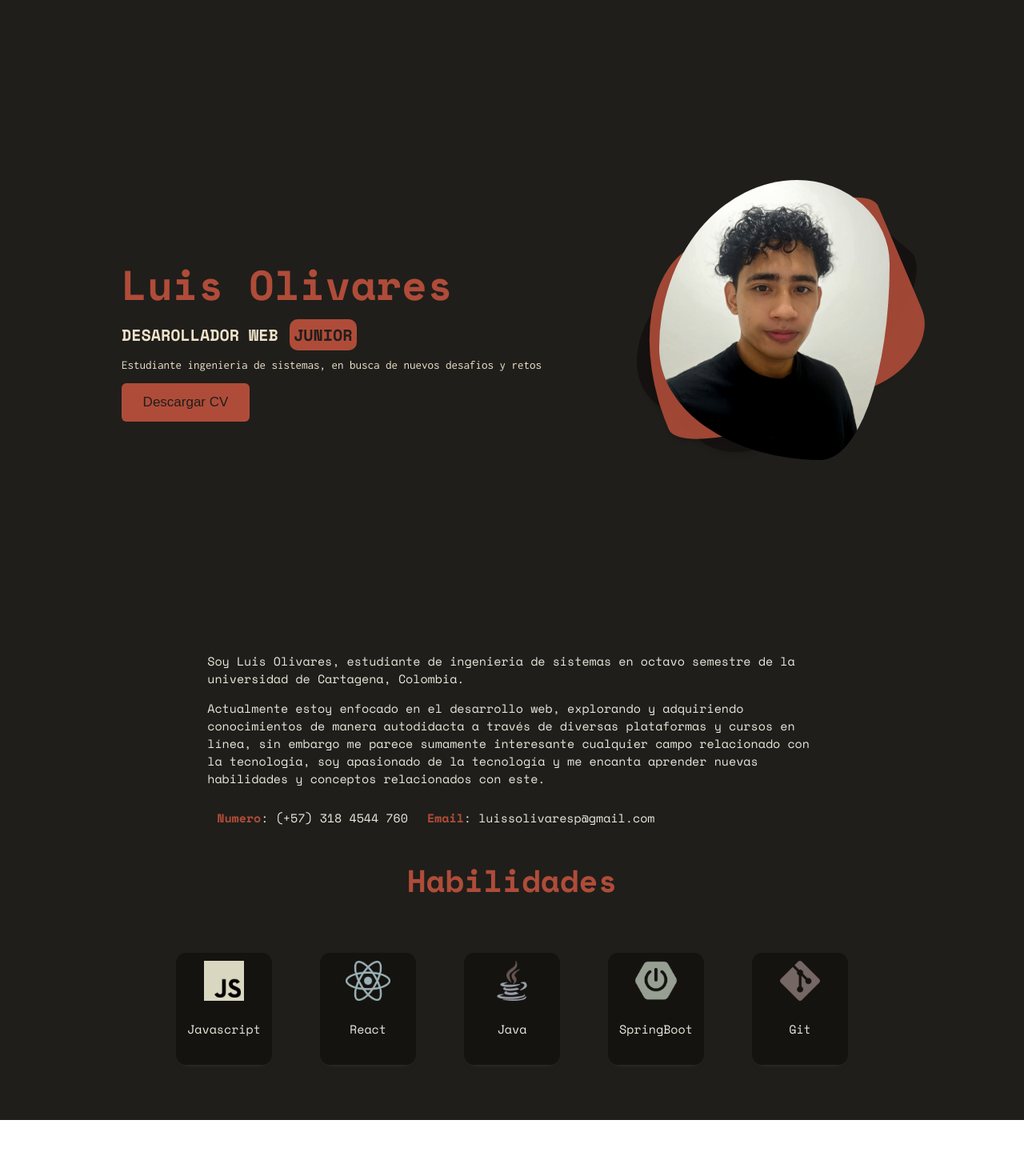
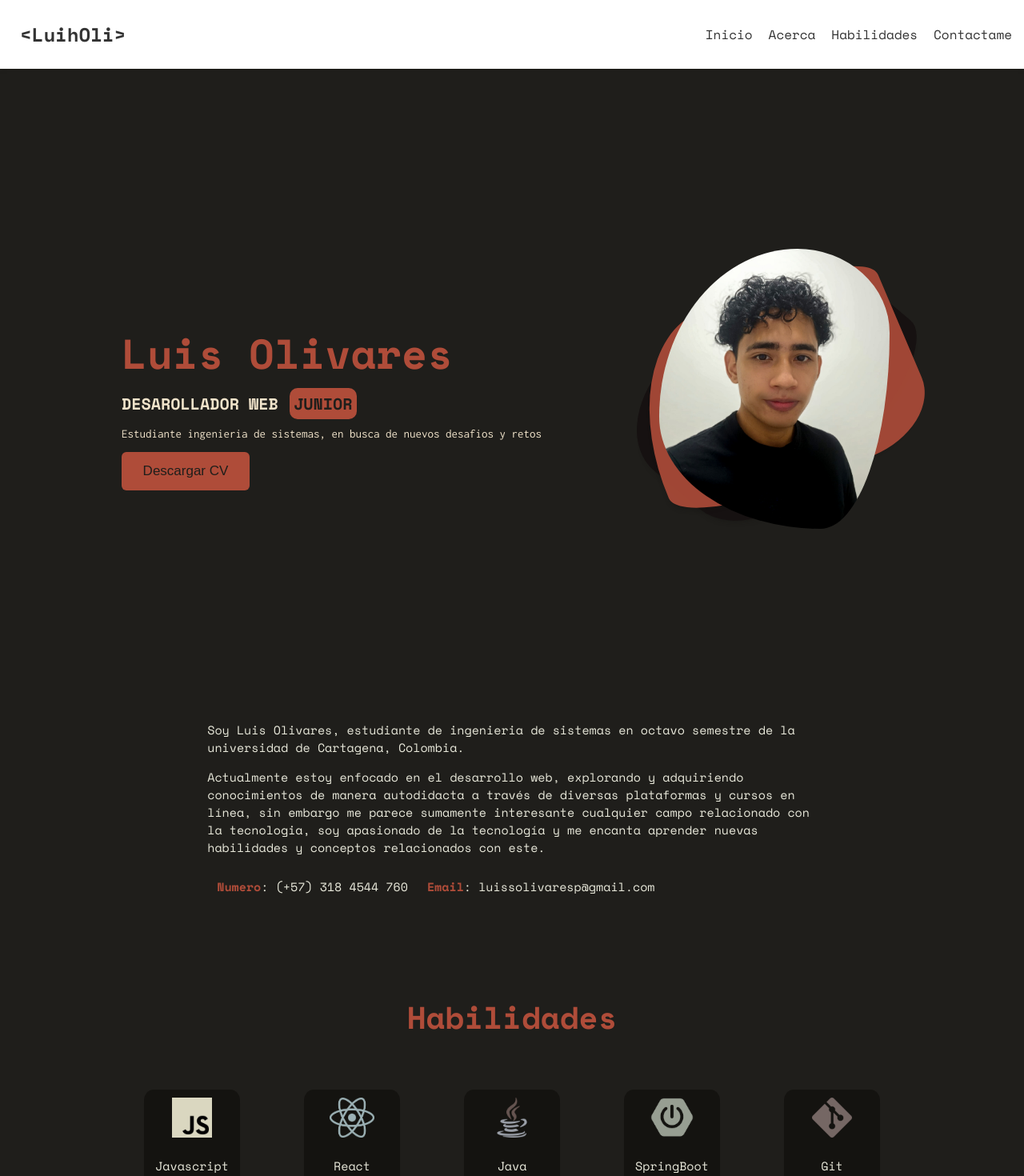
Before and after one commit to iLuisOlivares/Portfolio-2023, a React (Create React App) app: page / in a window 1280 px wide. Shown: the top 1470 px of the page at 80% size. Before the commit the page ends 1400 px from the top, so only its background shows below. Built offline with nearby package versions, Linux system fonts and the light colour scheme.

Commit message:
🤕 Header base

```diff
--- a/src/assets/styles/style.js
+++ b/src/assets/styles/style.js
@@ -58,6 +58,12 @@ border-radius: 6px;
     background-color: #AF4C39;
     border: 0;
     cursor: pointer;
+    @media screen and (max-width: 900px) {
+    margin: 5px;
+    height: 50px;
+    border-radius: 20px;
+    width: 320px;
+}
 `;
 
 
--- a/src/components/About/PersonalInfo.jsx
+++ b/src/components/About/PersonalInfo.jsx
@@ -7,10 +7,12 @@ const Infocont = styled.div`
   display: flex;
   align-items: center;
   flex-direction: row;
-  @media screen and (max-width: 640px) {
-    margin: 5px;
-    height: 290px;
-    width: 320px;
+  @media screen and (max-width: 900px) {
+    height: 90px;
+    flex-direction: column;
+    text-align: left;
+    align-items: flex-start;
+
 }
 `;
 
--- a/src/components/About/index.jsx
+++ b/src/components/About/index.jsx
@@ -4,37 +4,33 @@ import { Me } from './Me'
 import { PersonalInfo } from './PersonalInfo'
 import styled from 'styled-components';
 
-const AboutMe = styled.div`
-width: 70%;
-height: 400px;
-text-align: left;
-color: black;
-@media screen and (max-width: 1000px) {
-  width: 345px;
-  height: auto;
-}
-`;
 
 const AboutSection = styled.section`
   display: flex;
   flex-direction: column;
   justify-content: space-around;
-  height: 200px;
   width: 100%;
-  @media screen and (max-width: 1000px) {
-  height: 405px;
+  @media screen and (max-width: 900px) {
+  height: 480px;
   z-index: 1;
   }
+`;
+
+const AboutMe = styled.div`
+width: 70%;
+text-align: left;
+color: black;
+@media screen and (max-width: 900px) {
+  width: 345px;
+  height: 480px;
+}
 `;
 
 const AboutContainer = styled.div`
   display: flex;
   justify-content: space-around;
-  height: 200px;
-
-  @media screen and (max-width: 1000px) {
+  @media screen and (max-width: 900px) {
   flex-direction: column-reverse;
-
   justify-content: space-around;
   align-items: center;
 }
--- a/src/components/Header.jsx
+++ b/src/components/Header.jsx
@@ -1,7 +1,71 @@
-import React from 'react'
+import React from 'react';
+import styled from 'styled-components';
 
-export const Header = () => {
+const HeaderContainer = styled.header`
+  display: flex;
+  flex-direction: row;
+  justify-content: space-between;
+  align-items: center;
+  padding: 15px;
+  background-color: #ffffff;
+  box-shadow: 0px 2px 5px rgba(0, 0, 0, 0.1);
+`;
+
+const Logo = styled.h1`
+  font-size: 24px;
+  margin: 10px;
+  font-weight: bold;
+  color: #333333;
+`;
+
+const MenuButton = styled.button`
+  display: none;
+  @media (max-width: 768px) {
+    display: block;
+    border: none;
+    background-color: transparent;
+    font-size: 20px;
+    color: #333333;
+    cursor: pointer;
+  }
+`;
+
+const NavMenu = styled.nav`
+  display: flex;
+  flex-direction: row;
+  justify-content: flex-end;
+  align-items: center;
+
+  @media (max-width: 768px) {
+    display: none;
+  }
+`;
+
+const NavItem = styled.a`
+  margin-left: 20px;
+  font-size: 16px;
+  color: #333333;
+  text-decoration: none;
+
+  &:hover {
+    text-decoration: underline;
+  }
+`;
+
+const logo = '<LuihOli>'
+const Header = () => {
   return (
-    <div>Header</div>
-  )
-}
+    <HeaderContainer>
+      <Logo>{logo}</Logo>
+      <MenuButton>Menu</MenuButton>
+      <NavMenu>
+        <NavItem href="#">Inicio</NavItem>
+        <NavItem href="#">Acerca</NavItem>
+        <NavItem href="#">Habilidades</NavItem>
+        <NavItem href="#">Contactame</NavItem>
+      </NavMenu>
+    </HeaderContainer>
+  );
+};
+
+export default Header;
--- a/src/components/Presentation/index.jsx
+++ b/src/components/Presentation/index.jsx
@@ -10,16 +10,18 @@ const PresentationSection = styled.section`
   justify-content: space-around;
   height: 100vh;
   width: 100%;
-  @media screen and (max-width: 1000px) {
-  height: 80vh;
+  @media screen and (max-width: 900px) {
+  height: 90vh;
   }
+
 `;
 
 const PresentationContainer = styled.div`
   display: flex;
   justify-content: space-around;
   height: auto;
-  @media screen and (max-width: 1000px) {
+  @media screen and (max-width: 900px) {
+      height: 90vh;
   flex-direction: column-reverse;
   justify-content: space-around;
   align-items: center;
@@ -34,9 +36,9 @@ text-align: left;
 display: flex;
 align-items: center;
 align-content: center;
-@media screen and (max-width: 1000px) {
+@media screen and (max-width: 900px) {
   width: 345px;
-  height: auto;
+  height: 400px;
 }
 `;
 
@@ -46,6 +48,9 @@ const Imgs = styled.div`
     display: flex;
   align-items: center;
   justify-content: center;
+  @media screen and (max-width: 900px) {
+  height: 250px;
+}
 
 `;
 
@@ -56,9 +61,9 @@ text-align: center;
   border-radius: 60% 40% 30% 70%/60% 30% 70% 40%;
   position: absolute;
 
-  @media screen and (max-width: 1000px) {
+  @media screen and (max-width: 900px) {
       margin: 10px;
-    height: 390px;
+    height: 250px;
 }
 `;
 const ImgPresentation2 = styled.div`
@@ -70,9 +75,9 @@ const ImgPresentation2 = styled.div`
   border-radius: 40% 20% 40% 30%/40% 40% 50% 30%;
   -webkit-box-shadow: 5px 6px 8px -10px rgb(20, 19, 16);
   position: absolute;
-  @media screen and (max-width: 1000px) {
+  @media screen and (max-width: 900px) {
       margin: 10px;
-    height: 390px;
+    height: 250px;
 }
 `;
 const ImgPresentation3 = styled(ImgPresentation2)`
--- a/src/components/Skills/Carousel.jsx
+++ b/src/components/Skills/Carousel.jsx
@@ -8,11 +8,15 @@ import styled from 'styled-components'
 import { P } from '../../assets/styles/style'
 
 const Slider = styled.div`
-    display: flex;
-    justify-content: space-around;
-    align-items: center;
-    height: 200px;
-
+   display: grid;
+grid-template-columns: repeat(5, 1fr);
+grid-template-rows: 1fr;
+grid-column-gap: 20px;
+grid-row-gap: 20px;
+    @media screen and (max-width: 900px) {
+grid-template-columns: repeat(2, 1fr);
+grid-template-rows: repeat(3, 1fr);
+}
 `;
 
 const ImgDiv = styled.div`
@@ -22,17 +26,30 @@ const ImgDiv = styled.div`
     padding: 10px;
     border-radius: 10%;
     margin: 30px;
-  -webkit-box-shadow: 0px 6px 10px -10px #5f5c5c;
+-webkit-box-shadow: 0px 6px 10px -10px #5f5c5c;
+    @media screen and (max-width: 900px) {
+        height: 50px;
+        display: flex;
+        justify-content: center;
+        align-items: center;
+        width: 120px;
+        margin: 10px;
 
+    }
     :hover{
         border-radius: 20% 30% 23% 90%/60% 30% 70% 40%;
-        box-shadow: 0px 5px 1px 5px #af4d39b9;
+        box-shadow: 0px 2px 1px 2px #af4d39b9;
     }
+
 `;
 
 const Img = styled.img`
     height: 50px;
     filter: grayscale(.9);
+    @media screen and (max-width: 900px) {
+    height: 20px;
+    margin: 5px;
+    }
 `;
 
 
--- a/src/components/Skills/index.jsx
+++ b/src/components/Skills/index.jsx
@@ -4,18 +4,21 @@ import styled from 'styled-components';
 import { H2 } from '../../assets/styles/style';
 
 const SkillsSection = styled.section`
-  height: 400px;
+  height: 60vh;
   width: 100%;
   display: flex;
   justify-content: center;
   align-items: center;
-  @media screen and (max-width: 1000px) {
+  @media screen and (max-width: 900px) {
+  height: 70vh;
+
   }
 `;
 
 const SkillsContainer = styled.div`
     display: flex;
     justify-content: center;
+    align-items: center;
     flex-direction: column;
 
 `;
--- a/src/pages/Home.jsx
+++ b/src/pages/Home.jsx
@@ -1,11 +1,13 @@
 import React from 'react'
 import { About } from '../components/About'
+import Header from '../components/Header'
 import { Presentation } from '../components/Presentation'
 import { Skills } from '../components/Skills'
 
 export const Home = () => {
   return (
     <div>
+      <Header></Header>
       <Presentation></Presentation>
       <About></About>
       <Skills></Skills>
```
